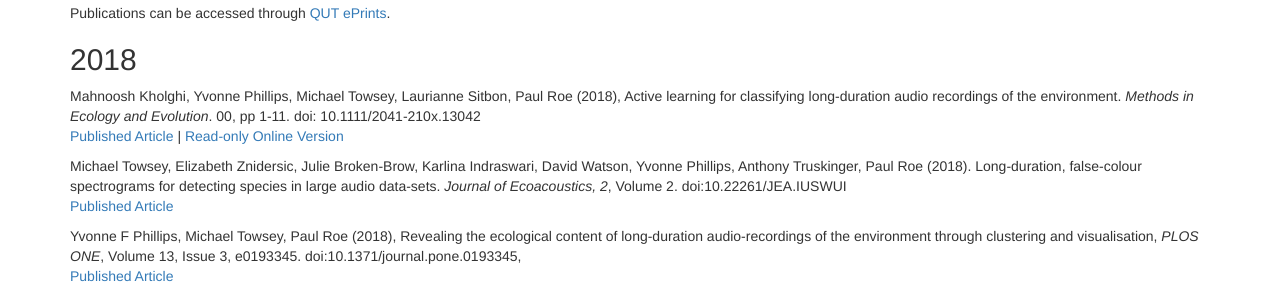
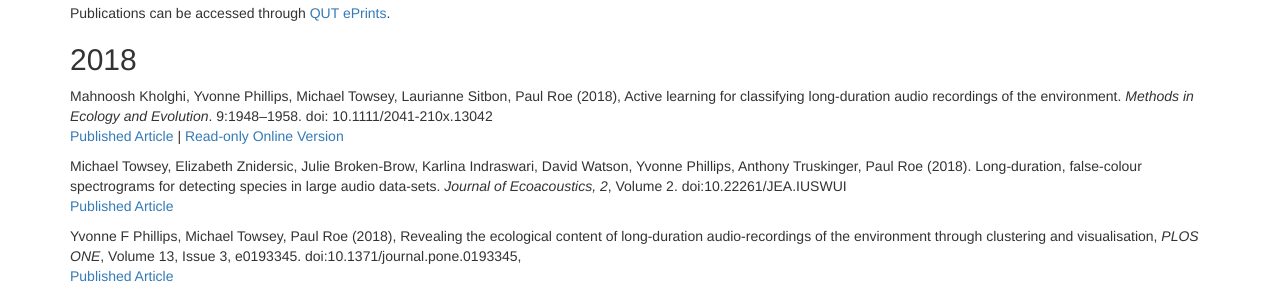
Before and after one commit to QutEcoacoustics/research-blog, a Jekyll site: the page built from publications/publications.html, in a window 1280 px wide and 900 px high. Shown: the part 172-472 px from the top of the window. Built offline with Jekyll 4.4.1, drawn with Linux system fonts in a browser that asks for light colours; nearby versions of some CDN libraries.

Commit message:
Update publications.html

```diff
--- a/publications/publications.html
+++ b/publications/publications.html
@@ -16,7 +16,7 @@ title: Ecosounds | Publications
     <p>
 	Mahnoosh Kholghi, Yvonne Phillips, Michael Towsey, Laurianne Sitbon, Paul Roe (2018),
 	Active learning for classifying long-duration audio recordings of the environment.
-	<i>Methods in Ecology and Evolution</i>. 00, pp 1-11. doi: 10.1111/2041-210x.13042
+	<i>Methods in Ecology and Evolution</i>. 9:1948–1958. doi: 10.1111/2041-210x.13042
 
 	<br />
 	<a href="https://doi.org/10.1111/2041-210X.13042">Published Article</a> |
```
